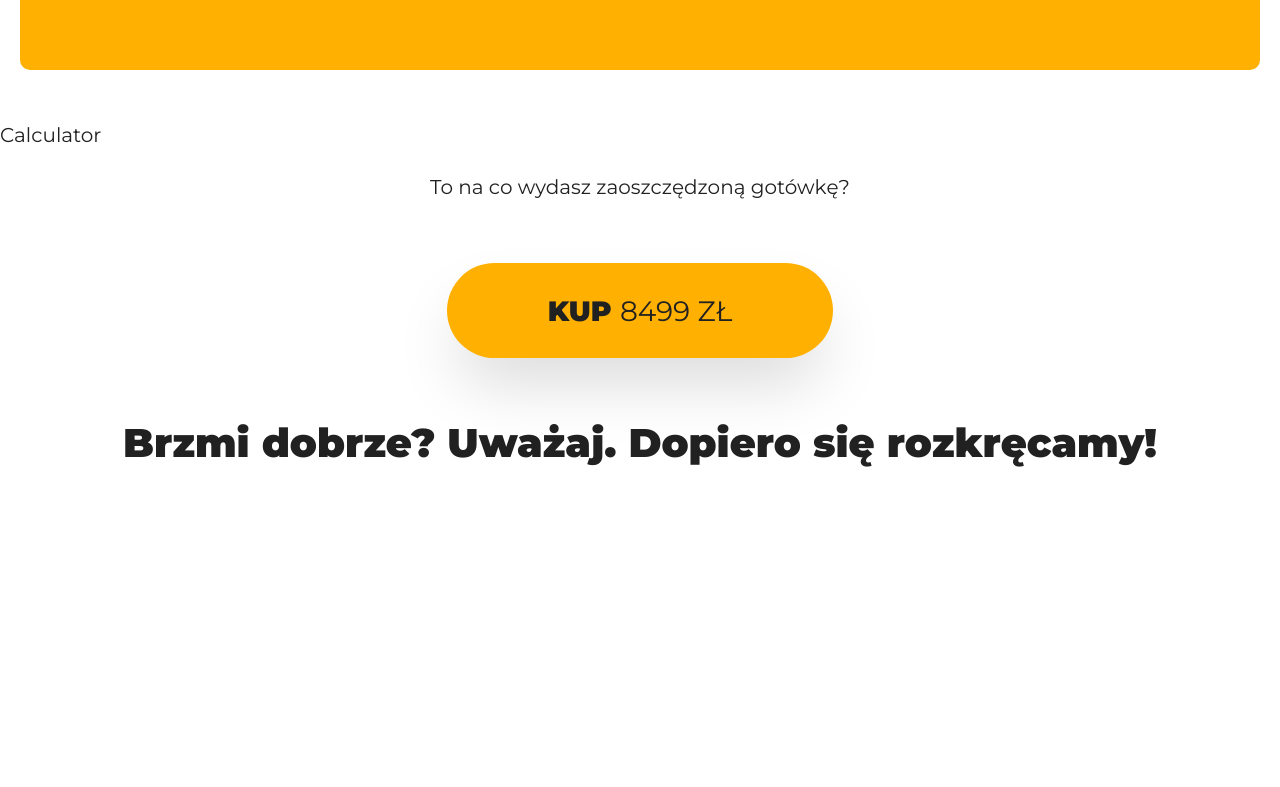
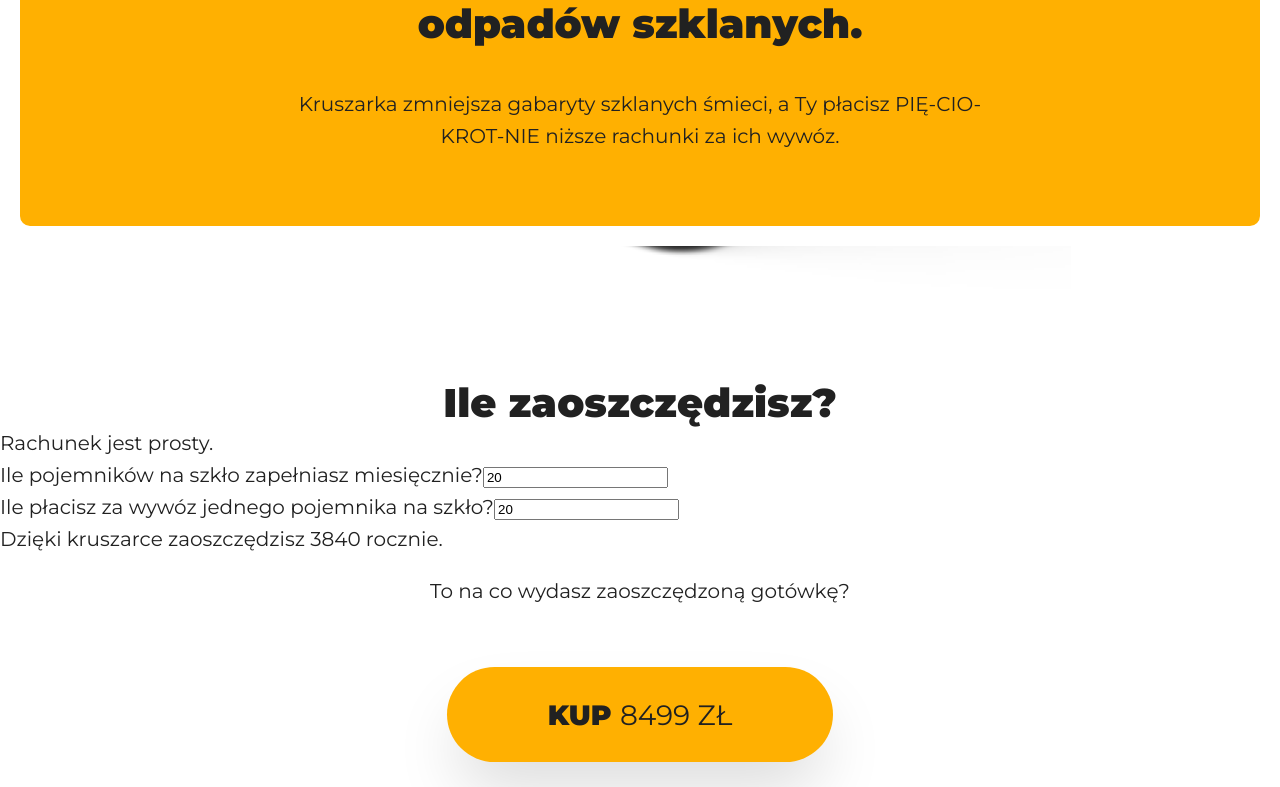
Before and after one commit to doforever/blue-paprica, a React (Create React App) app: page / in a window 1280 px wide. Shown: the part 1262-2049 px from the top of the page. Before the commit the page ends 1904 px from the top, so only its background shows below. Built offline with nearby package versions, Linux system fonts and the light colour scheme.

Commit message:
Calculate result no input validation

```diff
--- a/src/features/Calculator/Calculator.js
+++ b/src/features/Calculator/Calculator.js
@@ -1,9 +1,31 @@
+import { useState } from 'react';
 import './Calculator.module.scss';
 
 function Calculator() {
+  const [bins, setBins] = useState(20);
+  const [cost, setCost] = useState(20);
+
+  const getResult = () => (
+    12 * (bins * cost - bins * cost / 5)
+  );
+
   return (
     <section className="calculator">
-      Calculator
+      <h2>Ile zaoszczędzisz?</h2>
+      <p>Rachunek jest prosty.</p>
+      <form>
+        <div>
+          <label htmlFor="bins">Ile pojemników na szkło zapełniasz miesięcznie?</label>
+          <input id="bins" name="bins" type="text" value={bins} onChange={({ target: { value } }) => setBins(value)}/>
+        </div>
+        <div>
+          <label htmlFor="cost">Ile płacisz za wywóz jednego pojemnika na szkło?</label>
+          <input id="cost" name="cost" type="text" value={cost} onChange={({ target: { value } }) => setCost(value)}/>
+        </div>
+        <div>
+          Dzięki kruszarce zaoszczędzisz <span>{getResult()}</span> rocznie.
+        </div>
+      </form>
     </section>
   );
 }
```
